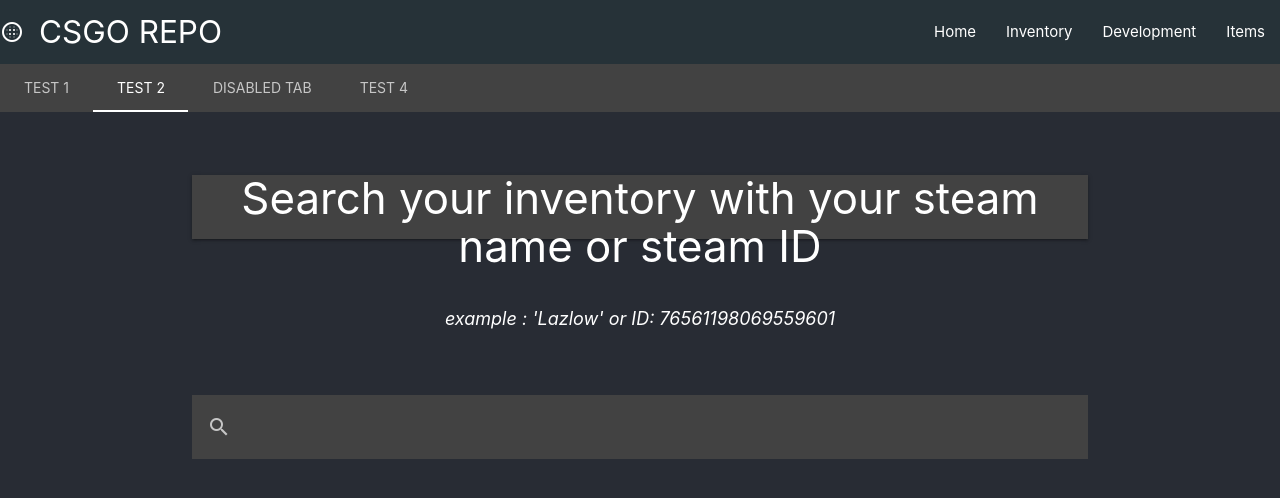
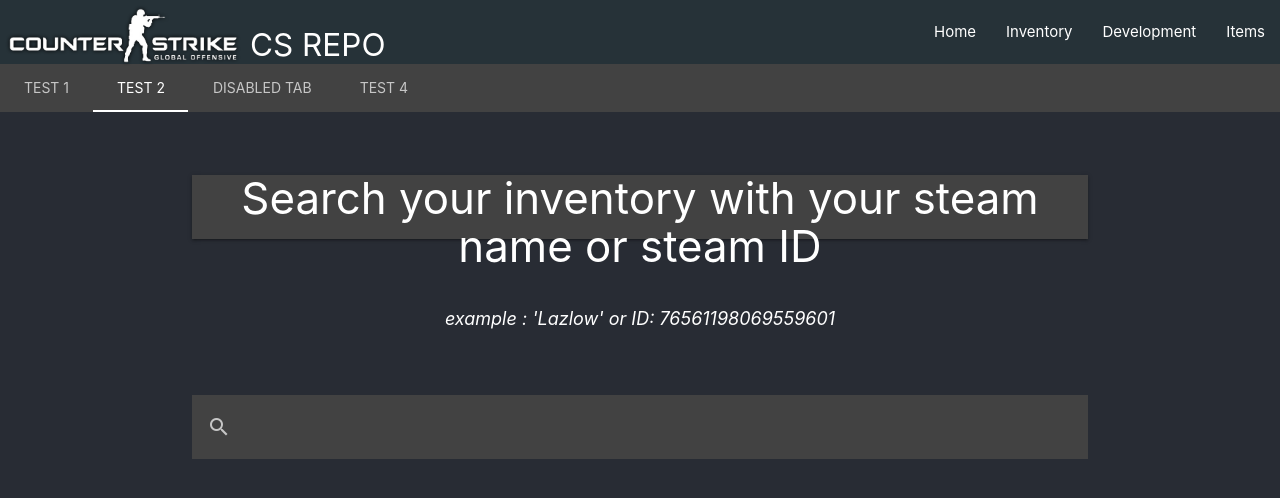
Before and after one commit to arianHaliti/CSGO-REPO, a React (Create React App) app in the folder client/: page / in a window 1280 px wide. Shown: the top 498 px of the page. Built offline with nearby package versions, Linux system fonts and the light colour scheme.

Commit message:
Added Logo

```diff
--- a/client/src/App.css
+++ b/client/src/App.css
@@ -222,3 +222,11 @@
   background-color: #343a40 !important;
   color: #ee6e73 !important;
 }
+
+.logo-img {
+  width: 250px;
+}
+
+.brand-logo-name {
+  padding-top: 13px !important;
+}
--- a/client/src/components/layout/Navbar.js
+++ b/client/src/components/layout/Navbar.js
@@ -7,10 +7,15 @@
     <div className="navbar-fixed" style={{ marginBottom: "65px" }}>
       <nav>
         <div className="nav-wrapper #263238 blue-grey darken-4">
-          <a href="/#" className="brand-logo ">
-            <i className="material-icons left">blur_circular</i> CSGO REPO
-          </a>
-
+          <Link to="/">
+            <img
+              className="logo-img"
+              src={require("../../assets/csgo-repo.png")}
+            />
+          </Link>
+          <Link to="/" className="brand-logo brand-logo-name">
+            CS REPO
+          </Link>
           <ul id="nav-mobile" className="right hide-on-med-and-down">
             <li>
               <Link to="/">Home</Link>
```
Also changed, not shown: client/src/assets/csgo-repo.png (added).
